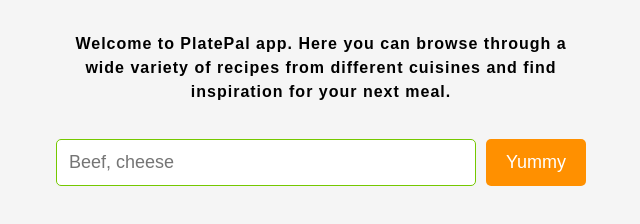
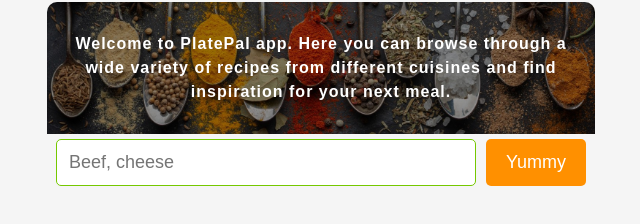
Before and after one commit to p-mozil/PlatePal, a plain HTML site: page index.html in a window 1280 px wide. Shown: the whole page, without its empty margins (319-959 px from the left). Drawn offline with Linux system fonts and the light colour scheme.

Commit message:
Added header background

```diff
--- a/build/css/main.css
+++ b/build/css/main.css
@@ -378,6 +378,8 @@ body {
   font-weight: bold;
   background-repeat: no-repeat;
   background-size: cover;
+  background-image: url("../../build/img/header.jpg");
+  color: var(--color-background);
   font-size:16px;
   letter-spacing: 1px;
   line-height: 24px;
```
Also changed, not shown: build/img/header.jpg (added).
